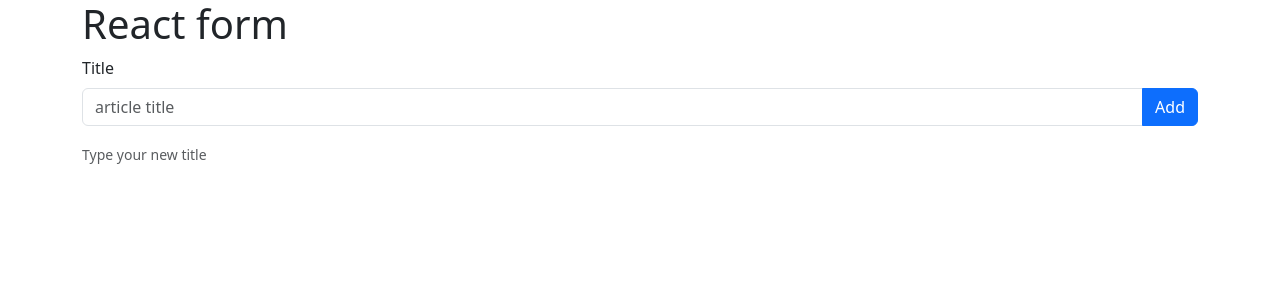
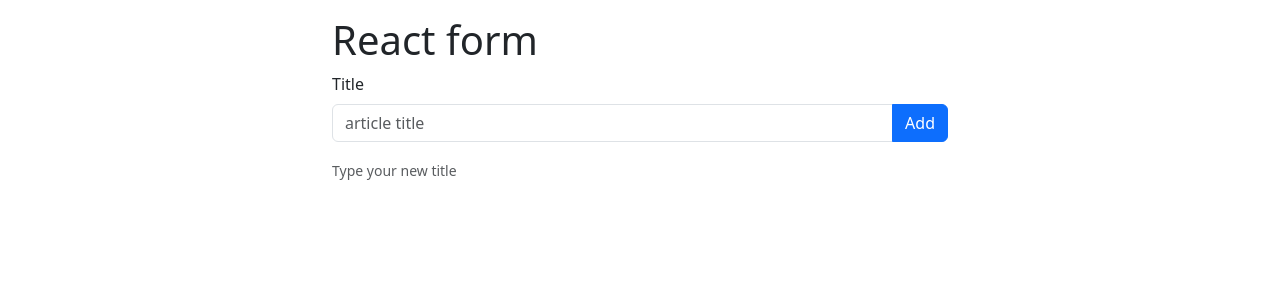
Before and after one commit to Alberto-Monaco/react-form, a React (Vite) app: page / in a window 1280 px wide. Shown: the top 300 px of the page. Built offline with nearby package versions, Linux system fonts and the light colour scheme.

Commit message:
add layout

```diff
--- a/src/App.jsx
+++ b/src/App.jsx
@@ -19,7 +19,7 @@ function App() {
 
 	return (
 		<>
-			<div className='container'>
+			<div className='container w-50 my-3'>
 				<h1>React form</h1>
 
 				<form onSubmit={addTitle}>
@@ -39,7 +39,7 @@ function App() {
 								Add
 							</button>
 						</div>
-						<small id='titleHelperId' className='form-text text-muted'>
+						<small id='titleHelper' className='form-text text-muted'>
 							Type your new title
 						</small>
 					</div>
```
